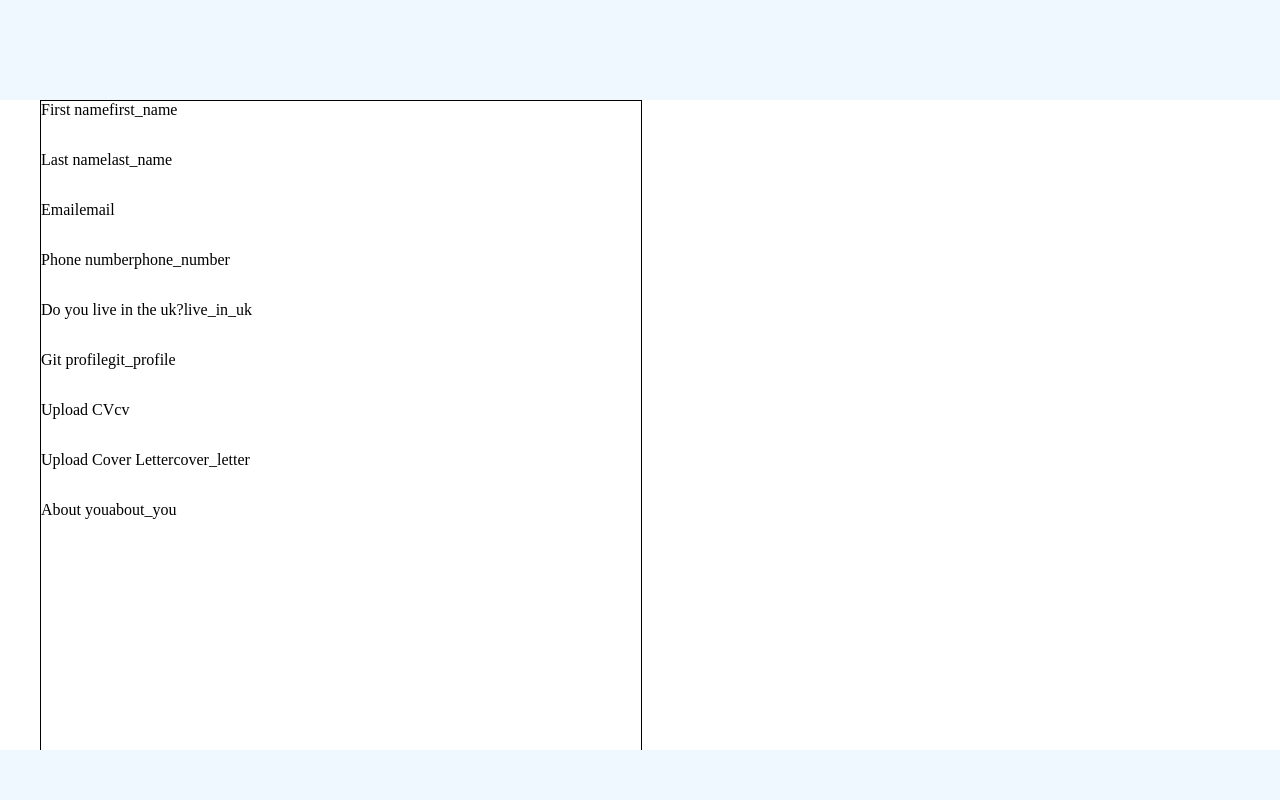
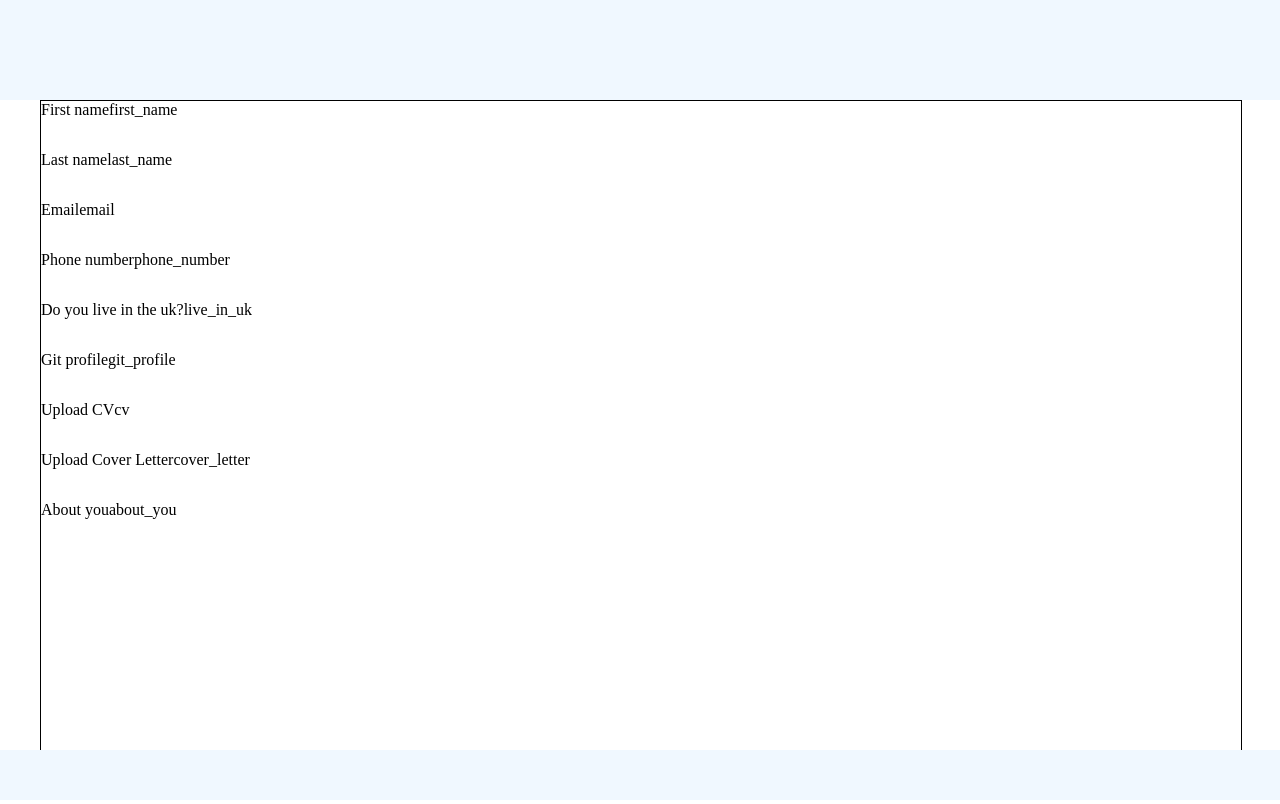
Before and after one commit to sodongit/netsells, an Angular app: page /cv in a window 1280 px wide. Built offline with nearby package versions, Linux system fonts and the light colour scheme.

Commit message:
refactor the list html
changeds my ind on how the list should work when clicked so refactored it

```diff
--- a/src/app/modules/cv/pages/cv/cv.component.html
+++ b/src/app/modules/cv/pages/cv/cv.component.html
@@ -1,9 +1,21 @@
 <div class="cv-contents">
   <div class="cv-contents-form">
     <div class="form-box">
-      <div class="form-box-item" *ngFor="let item of list">
-        <span>{{item.label}}</span>
-        <span>{{item.field_name}}</span>
+      <div class="form-box-item-left" >
+        <div class="form-box-item-list"
+             *ngFor="let item of list "
+             [ngClass]="{'edit': currentBoxOnShow === item.id}"
+          (click)="showBox(item.id)">
+          <span>{{item.label}}</span>
+          <span>{{item.field_name}}</span>
+        </div>
+      </div>
+      <div class="form-box-item-right" >
+        <div id="form-box-item-{{item.id}}-popout" class="form-box-item-popout" *ngFor="let item of list "
+             [ngClass]="{'edit': currentBoxOnShow === item.id}">
+          <span>{{item.label}}</span>
+          <span>{{item.field_name}}</span>
+        </div>
       </div>
     </div>
   </div>
--- a/src/app/modules/cv/pages/cv/cv.component.scss
+++ b/src/app/modules/cv/pages/cv/cv.component.scss
@@ -11,11 +11,40 @@
 
 .form-box {
   height: 100%;
+  width: 100%;
+  border: 1px solid black;
+}
+
+.form-box-item-left,
+.form-box-item-right {
+  display: inline-block;
+  position: relative;
   width: 50%;
-  border: 1px solid black;
+  height: 100%;
+  margin: 0;
+  float: left;
 
-  .form-box-item {
-    width:100%;
+  .form-box-item-list {
     height: 50px;
+    width: 100%;
+  }
+
+  .edit {
+   display:none;
   }
 }
+
+.form-box-item-right {
+
+  .form-box-item-popout {
+    height: 100%;
+    width: 100%;
+    display: none;
+  }
+
+  .edit {
+    display: inline-block;
+  }
+
+
+}
--- a/src/app/modules/cv/pages/cv/cv.component.ts
+++ b/src/app/modules/cv/pages/cv/cv.component.ts
@@ -7,17 +7,20 @@ import { Component, OnInit } from '@angular/core';
 })
 export class CvComponent implements OnInit {
 
+  currentBoxOnShow = null;
+
   list = [
-    {label: 'First name', field_name: 'first_name'},
-    {label: 'Last name', field_name: 'last_name'},
-    {label: 'Email', field_name: 'email'},
-    {label: 'Phone number', field_name: 'phone_number'},
-    {label: 'Do you live in the uk?', field_name: 'live_in_uk'},
-    {label: 'Git profile', field_name: 'git_profile'},
-    {label: 'Upload CV', field_name: 'cv'},
-    {label: 'Upload Cover Letter', field_name: 'cover_letter'},
-    {label: 'About you', field_name: 'about_you'},
+    {id: 1,label: 'First name', field_name: 'first_name'},
+    {id: 2,label: 'Last name', field_name: 'last_name'},
+    {id: 3,label: 'Email', field_name: 'email'},
+    {id: 4,label: 'Phone number', field_name: 'phone_number'},
+    {id: 5,label: 'Do you live in the uk?', field_name: 'live_in_uk'},
+    {id: 6,label: 'Git profile', field_name: 'git_profile'},
+    {id: 7,label: 'Upload CV', field_name: 'cv'},
+    {id: 8,label: 'Upload Cover Letter', field_name: 'cover_letter'},
+    {id: 9,label: 'About you', field_name: 'about_you'},
   ]
+
 
 
   constructor() { }
@@ -25,4 +28,9 @@ export class CvComponent implements OnInit {
   ngOnInit() {
   }
 
+  showBox(id) {
+    this.currentBoxOnShow = id;
+  }
+
+
 }
```
Also changed, not shown: 1 other file (tests, documents, lock files or other folders).
